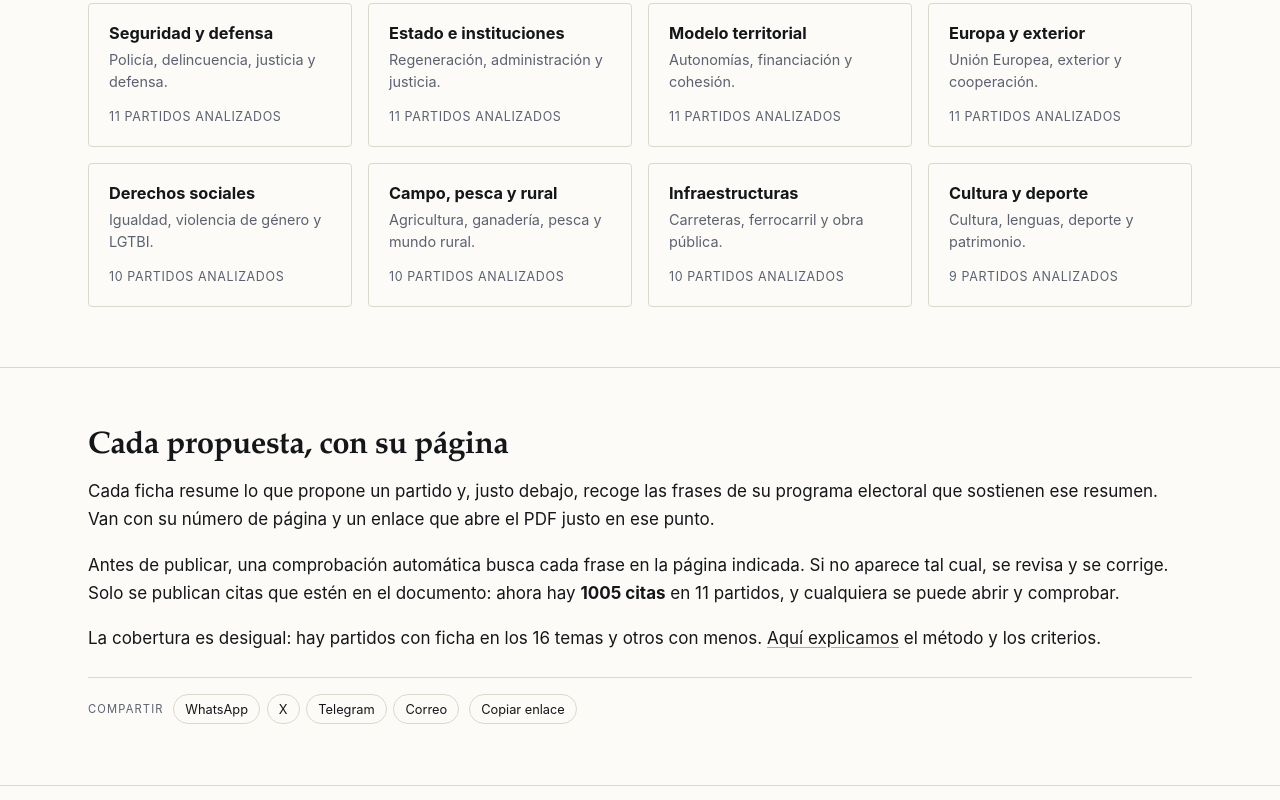
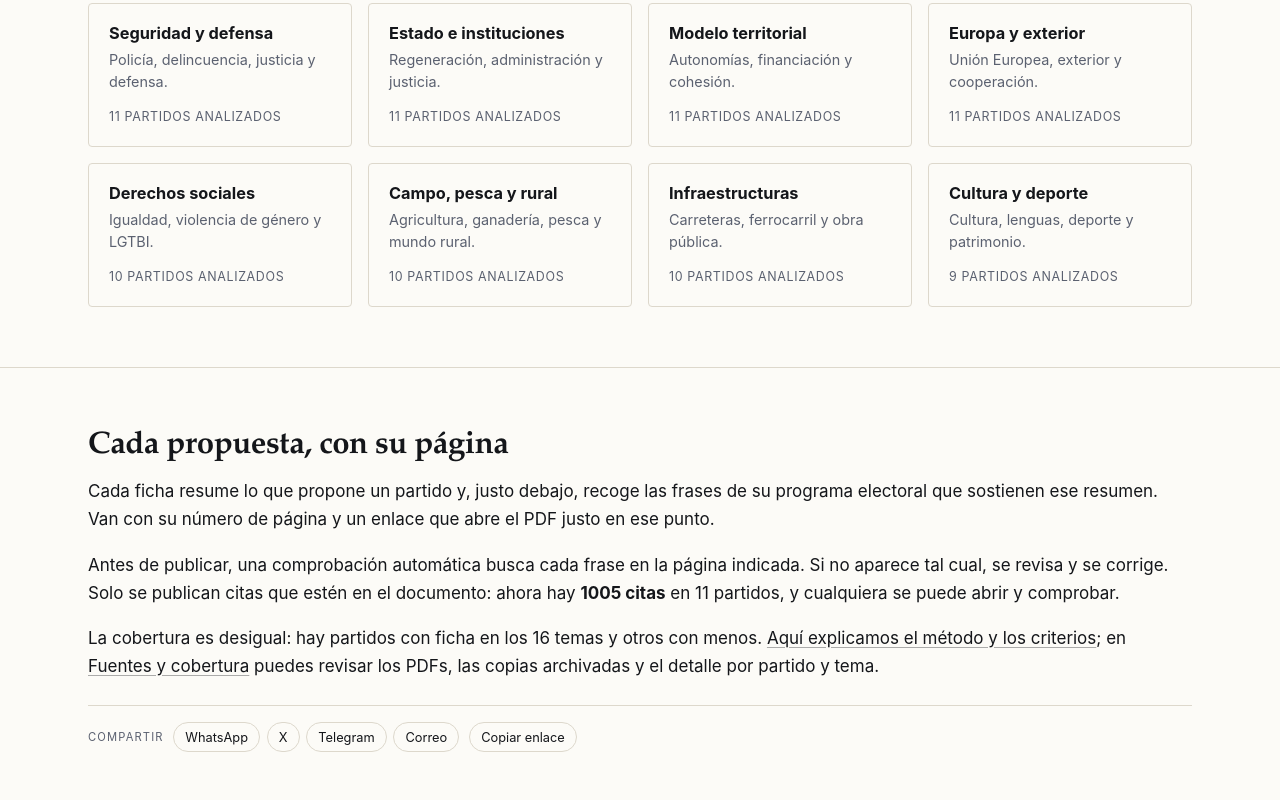
Before and after one commit to Jotis86/Elecciones_29N, an Astro site: page / in a window 1280 px wide. Shown: the part 1997-2797 px from the top of the page. Built offline with nearby package versions, Linux system fonts and the light colour scheme; Astro itself is replaced by a stand-in of ours.

Commit message:
29N: menú superior simplificado y enlace a fuentes

```diff
--- a/src/layouts/Base.astro
+++ b/src/layouts/Base.astro
@@ -91,8 +91,6 @@ const jsonLd = {
           <a href="/calculadora" aria-current={activo('/calculadora') ? 'page' : undefined}>Calculadora</a>
           <a href="/buscar" aria-current={activo('/buscar') ? 'page' : undefined}>Buscar</a>
           <a href="/programas" aria-current={activo('/programas') ? 'page' : undefined}>Programas</a>
-          <a href="/fuentes" aria-current={activo('/fuentes') ? 'page' : undefined}>Fuentes</a>
-          <a href="/sobre" aria-current={activo('/sobre') ? 'page' : undefined}>Metodología</a>
         </nav>
       </div>
     </header>
--- a/src/pages/index.astro
+++ b/src/pages/index.astro
@@ -108,7 +108,9 @@ import {
       </p>
       <p class="prosa">
         La cobertura es desigual: hay partidos con ficha en los 16 temas y otros con
-        menos. <a href="/sobre">Aquí explicamos</a> el método y los criterios.
+        menos. <a href="/sobre">Aquí explicamos el método y los criterios</a>; en
+        <a href="/fuentes">Fuentes y cobertura</a> puedes revisar los PDFs, las copias
+        archivadas y el detalle por partido y tema.
       </p>
       <Compartir texto="Los programas del 29N, resumidos y verificables" />
     </div>
```
